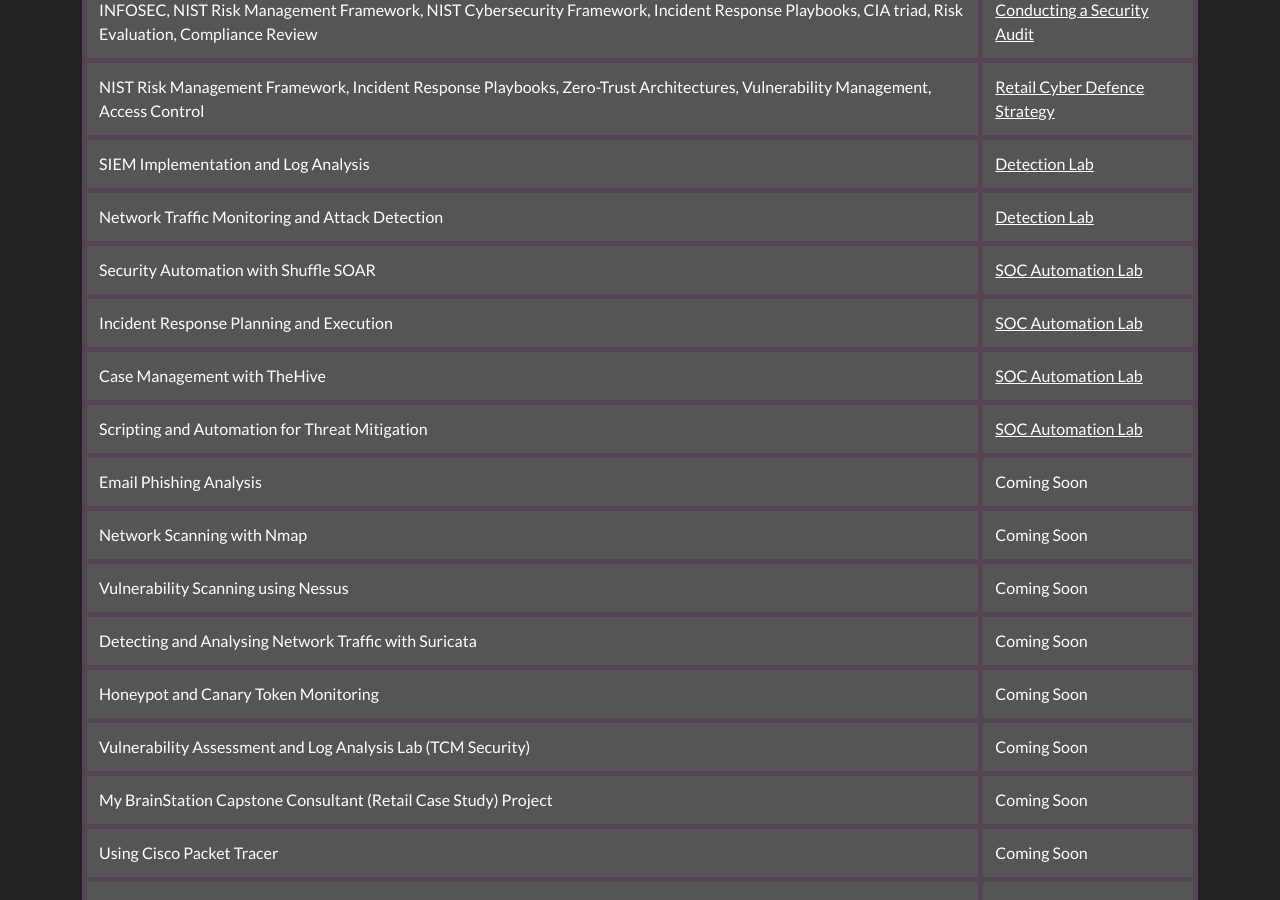
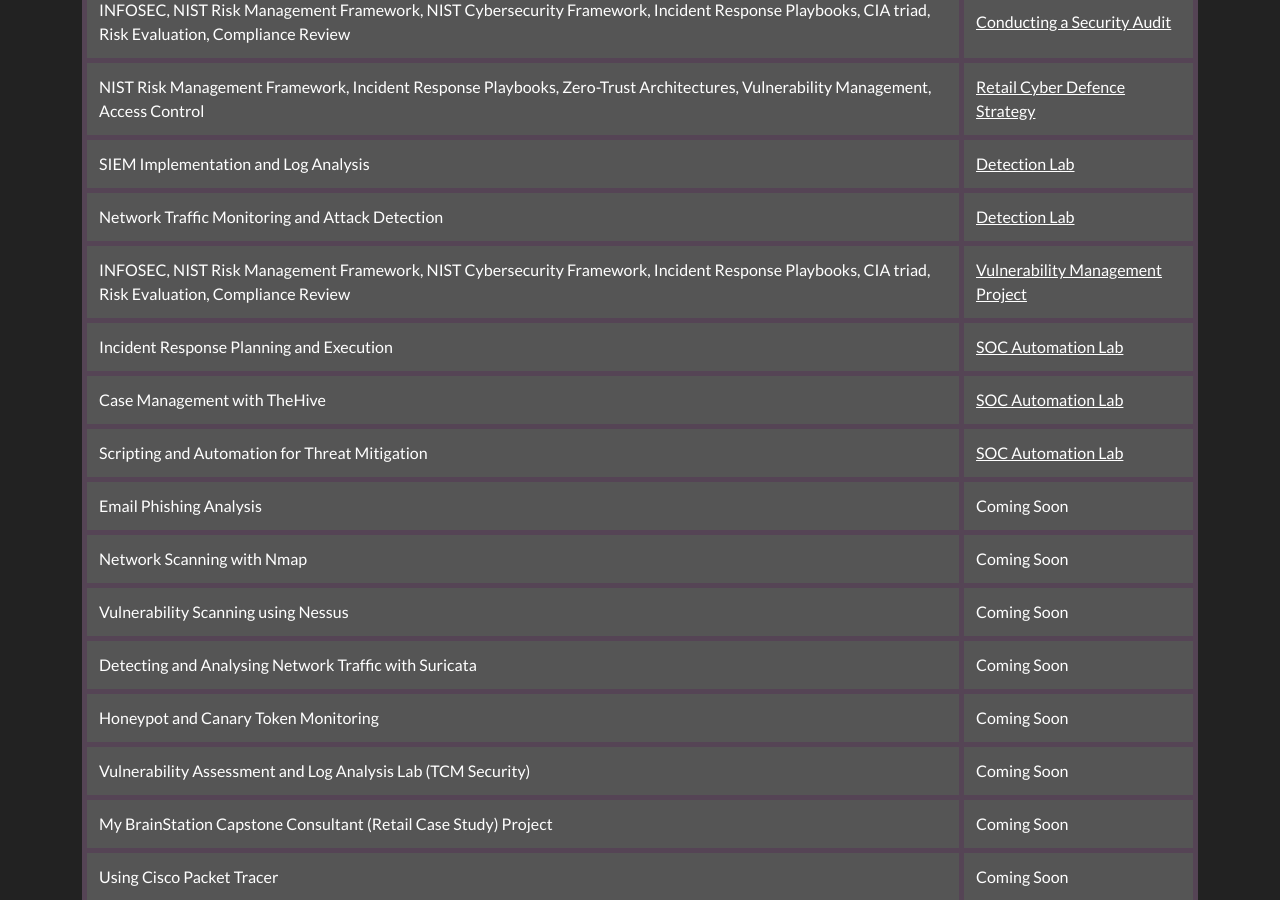
Before and after one commit to JKopal101/jkopal101.github.io, a Jekyll site: the page built from projects.md, in a window 1280 px wide and 900 px high, scrolled down 418 px. Built offline with Jekyll 4.4.1, drawn with Linux system fonts in a browser that asks for light colours.

Commit message:
Update projects.md

```diff
--- a/projects.md
+++ b/projects.md
@@ -57,9 +57,10 @@ I’ve worked on a variety of projects in the Cybersecurity and IT space, focusi
       </td>
     </tr>
     <tr style="background-color:#555;">
-      <td style="padding:12px; border:5px solid #545;">Security Automation with Shuffle SOAR</td>
+      <td style="padding:12px; border:5px solid #545;"> INFOSEC, NIST Risk Management Framework, NIST Cybersecurity Framework,
+        Incident Response Playbooks, CIA triad, Risk Evaluation, Compliance Review</td>
       <td style="padding:12px; border:5px solid #545;">
-        <a href="https://github.com/JKopal101/SOC-Automation-Lab" style="color:white;">SOC Automation Lab</a>
+        <a href="https://github.com/JKopal101/vulnerability-management-project" style="color:white;">Vulnerability Management Project</a>
       </td>
     </tr>
     <tr style="background-color:#555;">
```
